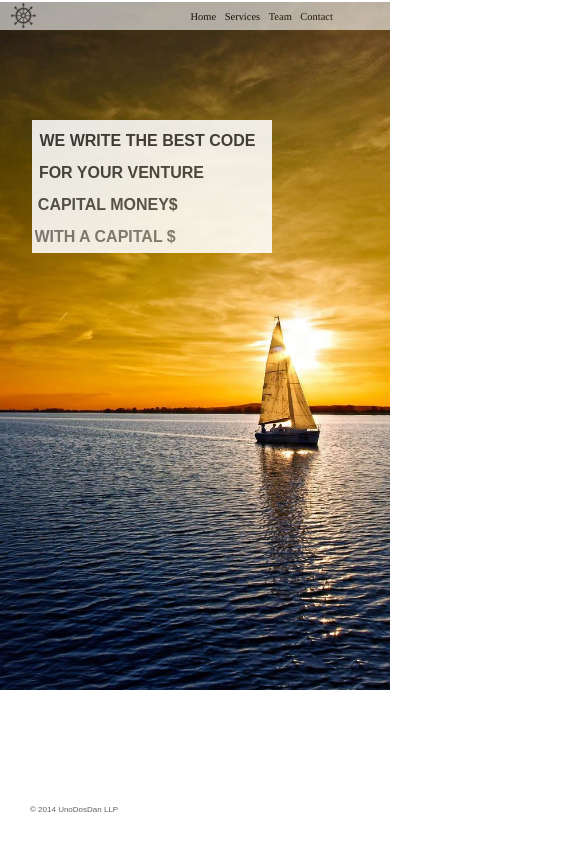
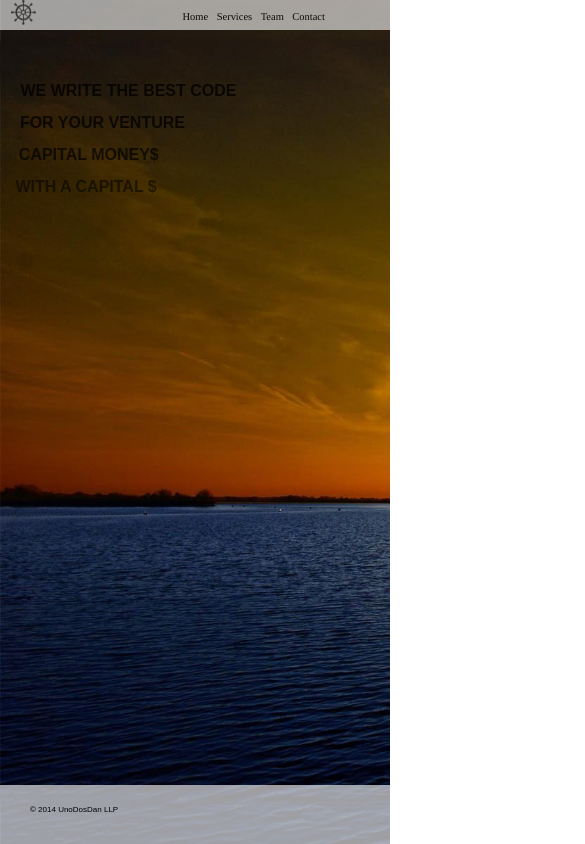
Before and after one commit to mpadic1/MONEY, a plain HTML site: page index.html in a window 390 px wide. Shown: the whole page, 585 px wide, since content can reach past the window. Drawn offline with nearby package versions, Linux system fonts and the light colour scheme.

Commit message:
fiddled around a bit

```diff
--- a/css/style.css
+++ b/css/style.css
@@ -1,21 +1,15 @@
-body {
+:root, html, body{
+
+	font-size: 16px;
 	padding: 0;
 	margin: 0;
-
-
 }
 
-.no-js {
-
-	padding: 0;
-	margin: 0;
-
-}
 
 .navigationBar {
 
 	width: 100%;
-	height: 4em;
+	height: 70px;
 	padding: 0;
 	margin: 0;
 	position: absolute;
@@ -36,25 +30,17 @@ body {
 
 }
 
-/*.navigationBar:hover {
-
-	background-color: transparent;
-
-}*/
-
-
-
 #title {
 
 	list-style-type: none;
 	display: inline-block;
 	height: 100%;
-	/*width: 13.5%;*/
 	text-align: center;
 	font-family: Times;
 	font-style: bold;
-	font-size: 3em;
+	font-size: 4em;
 	position: absolute;
+	top: -6px;
 	padding: 0;
 	margin-right: 2%;
 	margin-left: 2%;
@@ -77,25 +63,25 @@ body {
 	display:inline-block;
 	bottom: -10%;
 	position: relative;
-	/*-webkit-animation-duration: 1s;
-  	-webkit-animation-delay: .5s;
-  	-webkit-animation-iteration-count: infinite;*/
-  	-webkit-animation:pickle 8s linear infinite;
-    -moz-animation:pickle 8s linear infinite;
-    animation:pickle 8s linear infinite;
+	height: 50px;
+	width: 50px;
+	-webkit-animation:pickle 10s linear infinite;
+    -moz-animation:pickle 10s linear infinite;
+    animation:pickle 10s linear infinite;
 }
 
 @-moz-keyframes pickle { 100% { -moz-transform: rotate(360deg); } }
 @-webkit-keyframes pickle { 100% { -webkit-transform: rotate(360deg); } }
 @keyframes pickle { 100% { -webkit-transform: rotate(360deg); transform:rotate(360deg); } }
 
-.header ul{
+header ul{
 
 	list-style: none;
+	position: relative;
 
 }
 
-.header li {
+header li {
 
 	list-style-type: none;
 	display: inline-block;
@@ -107,28 +93,29 @@ body {
 	font-size: 2em;
 	position: relative;
 	margin-right: .75em;
+	transition: color .5s;
+	-webkit-transition: color .5s;
 
 
 }
 
-.header li:hover{
+.nav li:hover{
 
 	cursor: pointer;
+	color: limegreen;
+
+}
+.nav {
+
+	position: relative;
+	left: 60%;
 
 }
 
-#navigationHome {
-
-	margin-left: 58%;
-	opacity: 1;
-	 cursor:pointer;
-
-}
-
-	#homebox {
+#homebox {
 
 		position: absolute;
-		background: white;
+		/*background: white;*/
 		width: 30em;
 		height: 20em;
 		z-index: 80;
@@ -147,8 +134,8 @@ body {
 	opacity: 1;
 	background: url('../img/sb4.jpg');
 	background-repeat: no-repeat;
-	background-size: 1920px 1200px;
-	background-position: 35% 42%;
+	background-size: cover;
+	/*background-position: 35% 42%;*/
 	z-index: 1
 
 }
@@ -229,60 +216,52 @@ a:hover {
 
 }
 
+.homebox {
+
+	position: absolute;
+	width: 500px;
+	height: 300px;
+	top: 70px;
+}
 
 
-#homewords{
+
+#homewords, #homewordss, #homewordsss, #homewordssss{
 	background-color: transparent;
-	opacity:.4;
 	z-index: 5;
 	position: absolute;
-	top:1em;
 	text-align: center;
-	left: 5%;
 	color: black;
 	font-size: 2em;
+
+}
+
+#homewords {
+	top: 1em;
+	left: 5%;
 	-webkit-animation-duration: 5.5s;
   	-webkit-animation-delay: 2.4s;
 }
-
 #homewordss{
-	background-color: transparent;
-	opacity:1;
-	z-index: 5;
-	position: absolute;
 	top:3em;
-	text-align: center;
 	left: 5%;
-	color: black;
-	font-size: 2em;
 	-webkit-animation-duration: 5.7s;
   	-webkit-animation-delay: 2.45s;
 }
 
 #homewordsss{
-	background-color: transparent;
-	opacity:0;
-	z-index: 5;
-	position: absolute;
+
 	top:5em;
-	text-align: center;
+
 	left: 5%;
-	color: black;
-	font-size: 2em;
 	-webkit-animation-duration: 5.9s;
   	-webkit-animation-delay: 2.6s;
 }
 
 #homewordssss{
-	background-color: transparent;
-	opacity:0;
-	z-index: 5;
-	position: absolute;
+
 	top:7em;
-	text-align: center;
 	left: 5%;
-	color: black;
-	font-size: 2em;
 	-webkit-animation-duration: 6.1s;
   	-webkit-animation-delay: 3.15s;
 }
@@ -417,9 +396,13 @@ background-color: transparent;
   	-webkit-animation-delay: 3s;
 }
 
-@media screen and (max-width:1149px) {
+@media screen and (max-width:1200px) {
 
-	.header li {
+	.nav {
+		left: 50% ;
+	}
+
+	.nav li {
 
 		font-size: 1.75em;
 
@@ -429,7 +412,7 @@ background-color: transparent;
 
 @media screen and (max-width:1128px) {
 
-	.header li {
+	.nav li {
 
 	font-size: 1.75em;
 
@@ -463,7 +446,7 @@ background-color: transparent;
 
 @media screen and (max-width:1149px) {
 
-	.header li {
+	.nav li {
 
 		font-size: 1.50em;
 
@@ -515,7 +498,7 @@ background-color: transparent;
 
 @media screen and (max-width:992px) {
 
-	.header li {
+	.nav li {
 
 	font-size: 1.35em;
 
@@ -582,7 +565,11 @@ background-color: transparent;
 
 @media screen and (max-width:805px) {
 
-	.header li {
+	.nav {
+
+
+	}
+	.nav li {
 
 	font-size: 1em;
 
@@ -611,8 +598,6 @@ background-color: transparent;
 
 
 #middle{
-	background-size: 1100px 687.5px;
-	background-position: 10% 80%;
 }
 
 #diddle{
@@ -711,7 +696,7 @@ background-color: transparent;
 
 @media screen and (max-width:596px) {
 
-	.header li {
+	.nav li {
 
 	font-size: .75em;
 
@@ -756,8 +741,8 @@ background-color: transparent;
 }
 
 #middle{
-	background-size: 1100px 687.5px;
-	background-position: 55% 1%;
+	/*background-size: 1100px 687.5px;
+	background-position: 55% 1%;*/
 }
 
 #diddle{
@@ -882,7 +867,7 @@ background-color: transparent;
 		height:6%;
 	}
 
-	.header li:hover{
+	.nav li:hover{
 
 	cursor: pointer;
 	opacity:.6;
@@ -910,8 +895,8 @@ background-color: transparent;
 }
 
 #middle{
-	background-size: 1100px 687.5px;
-	background-position: 55% 1%;
+/*	background-size: 1100px 687.5px;
+	background-position: 55% 1%;*/
 }
 
 #diddle{
@@ -957,7 +942,7 @@ background-color: transparent;
 	#wheel{
 		height:30px;
 		width: 30px;
-		bottom:13.7%;
+		bottom: -5%;
 		position: absolute;
 	}
 
@@ -969,7 +954,7 @@ background-color: transparent;
 
 
 
-	.header li{
+	.nav li{
 		left:-5em;
 		font-size: .656em;
 		bottom:13px;
--- a/index.html
+++ b/index.html
@@ -14,13 +14,15 @@
 <meta name="viewport" content="width=device-width, initial-scale=1.0">
 <meta name="description" content="Capital Code Partners - Web/mobile development for the financial industry.">
 <meta name="author" content="@unodosdan">
-<meta name="keywords" content="capital, private equity, investment bank, financial web development, money, billionaire, one percent, occupy strip club, jpmorgan, goldman sachs">
-<title>Capital Code Partners</title>
+<meta name="keywords" content="capital, private equity, investment bank, financial web development, money, billionaire, one percent, occupy strip club, jpmorgan, goldman sachs, hooters">
+
 
 <!--FONTS-->
 
 <link href='http://fonts.googleapis.com/css?family=Raleway:300,400,700' rel='stylesheet' type='text/css'>
 <link rel="stylesheet" href="http://fonts.googleapis.com/css?family=Lato:400,700">
+
+<!-- STYLESHEETS -->
 <link rel="stylesheet" href="css/style.css">
 <link rel="stylesheet" href="css/normalize.css">
 <link rel="stylesheet" href="css/animate.css">
@@ -37,8 +39,101 @@
 
 <script src="http://ajax.googleapis.com/ajax/libs/jquery/1.9.0/jquery.min.js"></script>
 
+<title>Capital Code Partners</title>
 
-	<script>
+
+</head>
+
+<body>
+
+	<!-- NAVBAR -->
+
+	<header class="navigationBar">
+
+		<div id="title" unselectable="on">Capital C<img id="wheel" class="animated" src="img/wheel3.png">de Partners</div>
+
+		<ul class="nav">
+
+			<li class="fuckmebitch" id="navigationHome">Home</li>
+			<li class="fuckmebitch" id="navigationServices">Services</li>
+			<li class="fuckmebitch" id="navigationTeam">Team</li>
+			<li class="fuckmebitch" id="navigationContact">Contact</li>
+		</ul>
+
+	</header>
+
+	<!-- MIDDLE DIVS -->
+
+
+	<div id="middle">
+	<section id="parallax">
+		<div class="animated homebox">
+			<h1 id="homewords" class="animated">
+				WE WRITE THE BEST CODE
+			</h1>
+			<br>
+			<h1 id="homewordss" class="animated">
+				FOR YOUR VENTURE
+			</h1>
+			<h1 id="homewordsss" class="animated">
+				CAPITAL MONEY$
+			</h1>
+			<br>
+			<h1 id="homewordssss" class="animated">
+				WITH A CAPITAL $
+			</h1>
+	</div>
+
+
+
+	</section>
+
+	</div>
+	<div id="fiddle">
+	<section id="parallax">
+		<div id="servicebox" class="animated">
+			<p id="servicewords" class="animated">
+				WEB DEVELOPMENT
+			</p>
+		</div>
+
+		<div id="serviceboxx" class="animated">
+			<p id="servicewordss" class="animated">
+				MOBILE DEVELOPMENT
+			</p>
+		</div>
+
+		<div id="serviceboxxx" class="animated">
+			<p id="servicewordsss" class="animated">
+				RESPONSIVE DESIGN
+			</p>
+		</div>
+	</section>
+
+	</div>
+	<div id="biddle">
+
+
+
+	</div>
+	<div id="diddle">
+
+
+	</div>
+
+	<!-- FOOTER -->
+
+	<a target="_blank" href="http://unodosdan.com"><footer class="bottom">
+		<span id="doggy">© 2014 UnoDosDan LLP</span></a>
+	</footer>
+
+
+
+
+	<!-- JS STUFF************************ -->
+
+
+		<script>
 
 		//first key down checker
 		fkd = {};
@@ -127,92 +222,6 @@
 
 			</script>
 
-
-
-</head>
-
-<body>
-
-	<!-- NAVBAR -->
-
-	<header class="navigationBar">
-
-		<div id="title" unselectable="on">Capital C<img id="wheel" class="animated" src="img/wheel3.png">de Partners</div>
-
-		<ul class="header">
-
-			<li class="fuckmebitch" id="navigationHome">Home</li>
-			<li class="fuckmebitch" id="navigationServices">Services</li>
-			<li class="fuckmebitch" id="navigationTeam">Team</li>
-			<li class="fuckmebitch" id="navigationContact">Contact</li>
-		</ul>
-	</header>
-
-	<!-- MIDDLE DIVS -->
-
-
-	<div id="middle">
-	<section id="parallax">
-		<div id="homebox" class="animated">
-		<h1 id="homewords" class="animated">
-			WE WRITE THE BEST CODE
-		</h1>
-		<br>
-		<h1 id="homewordss" class="animated">
-			FOR YOUR VENTURE
-		</h1>
-		<h1 id="homewordsss" class="animated">
-			CAPITAL MONEY$
-		</h1>
-		<br>
-		<h1 id="homewordssss" class="animated">
-			WITH A CAPITAL $
-		</h1>
-	</div>
-
-
-
-	</section>
-
-	</div>
-	<div id="fiddle">
-	<section id="parallax">
-		<div id="servicebox" class="animated">
-			<p id="servicewords" class="animated">
-				WEB DEVELOPMENT
-			</p>
-		</div>
-
-		<div id="serviceboxx" class="animated">
-			<p id="servicewordss" class="animated">
-				MOBILE DEVELOPMENT
-			</p>
-		</div>
-
-		<div id="serviceboxxx" class="animated">
-			<p id="servicewordsss" class="animated">
-				RESPONSIVE DESIGN
-			</p>
-		</div>
-	</section>
-
-	</div>
-	<div id="biddle">
-
-
-
-	</div>
-	<div id="diddle">
-
-
-	</div>
-
-	<!-- FOOTER -->
-
-	<a target="_blank" href="http://unodosdan.com"><footer class="bottom">
-		<span id="doggy">© 2014 UnoDosDan LLP</span></a>
-	</footer>
-
 </body>
 
 
```
